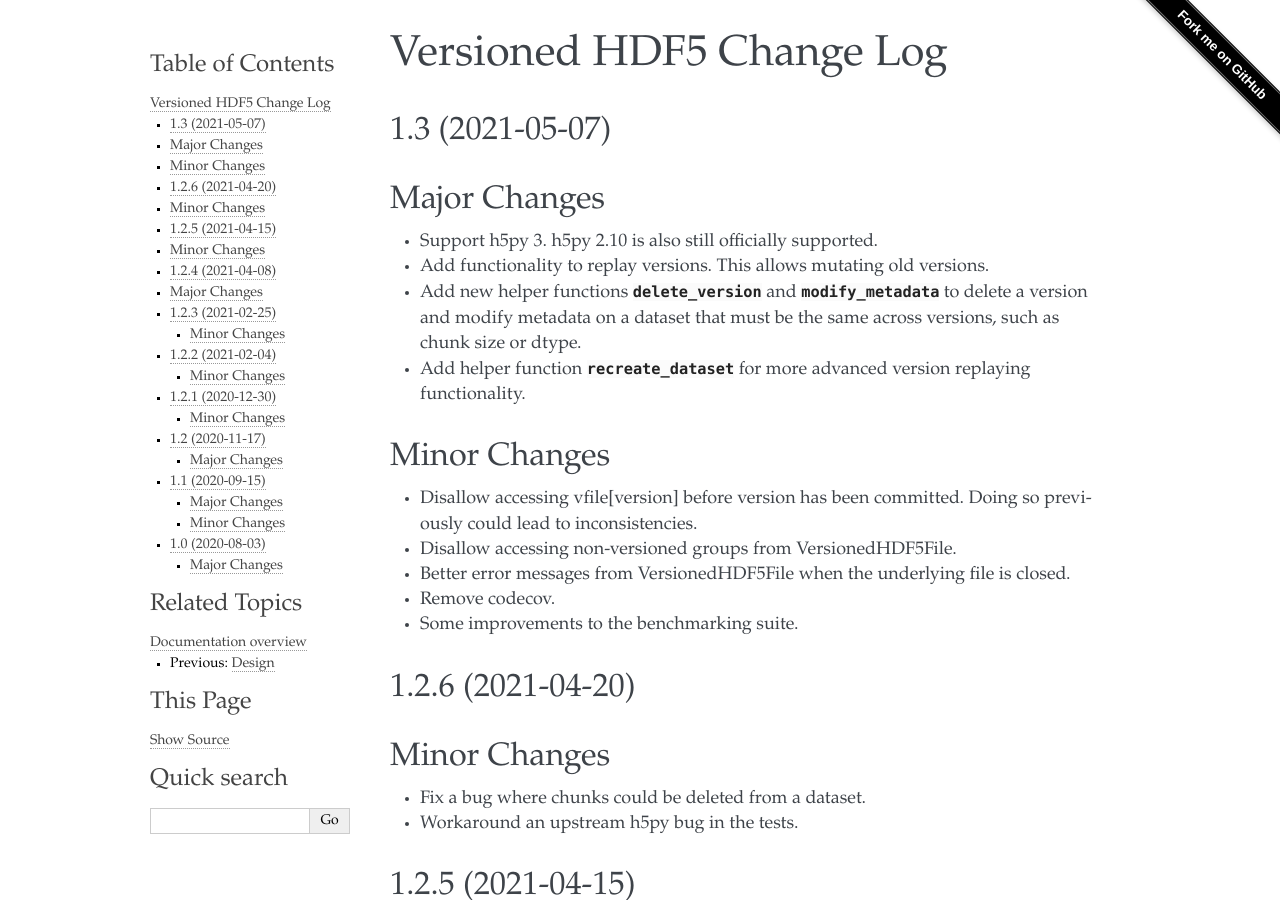
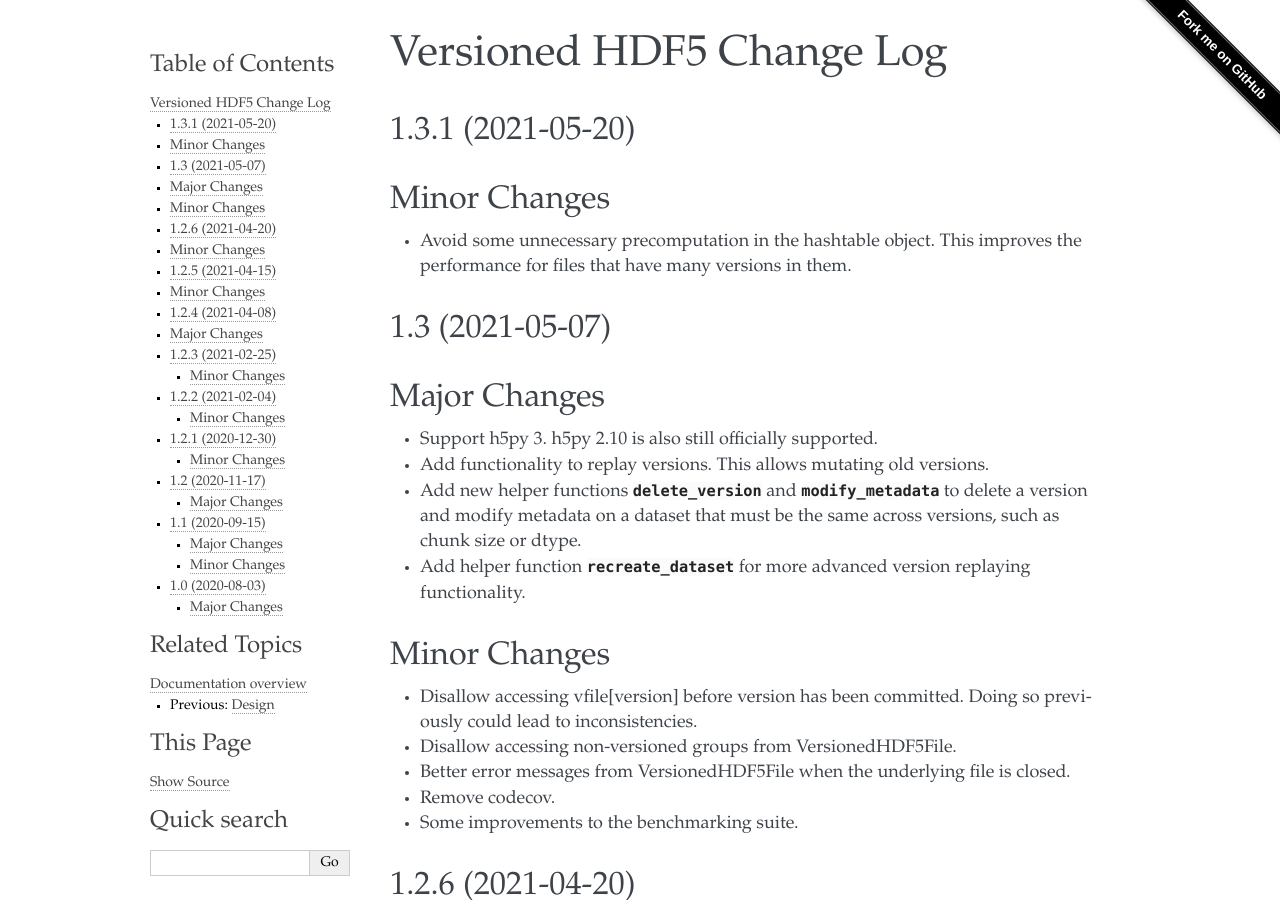
Before and after one commit to deshaw/versioned-hdf5, a Sphinx documentation site: the page built from docs/changelog.md, in a window 1280 px wide and 900 px high. Built offline with Sphinx 7.4.7, drawn with Linux system fonts in a browser that asks for light colours.

Commit message:
Add a changelog for 1.3.1

```diff
--- a/docs/changelog.md
+++ b/docs/changelog.md
@@ -1,5 +1,12 @@
 Versioned HDF5 Change Log
 =========================
+
+## 1.3.1 (2021-05-20)
+
+## Minor Changes
+
+- Avoid some unnecessary precomputation in the hashtable object. This improves
+  the performance for files that have many versions in them.
 
 ## 1.3 (2021-05-07)
 
```
